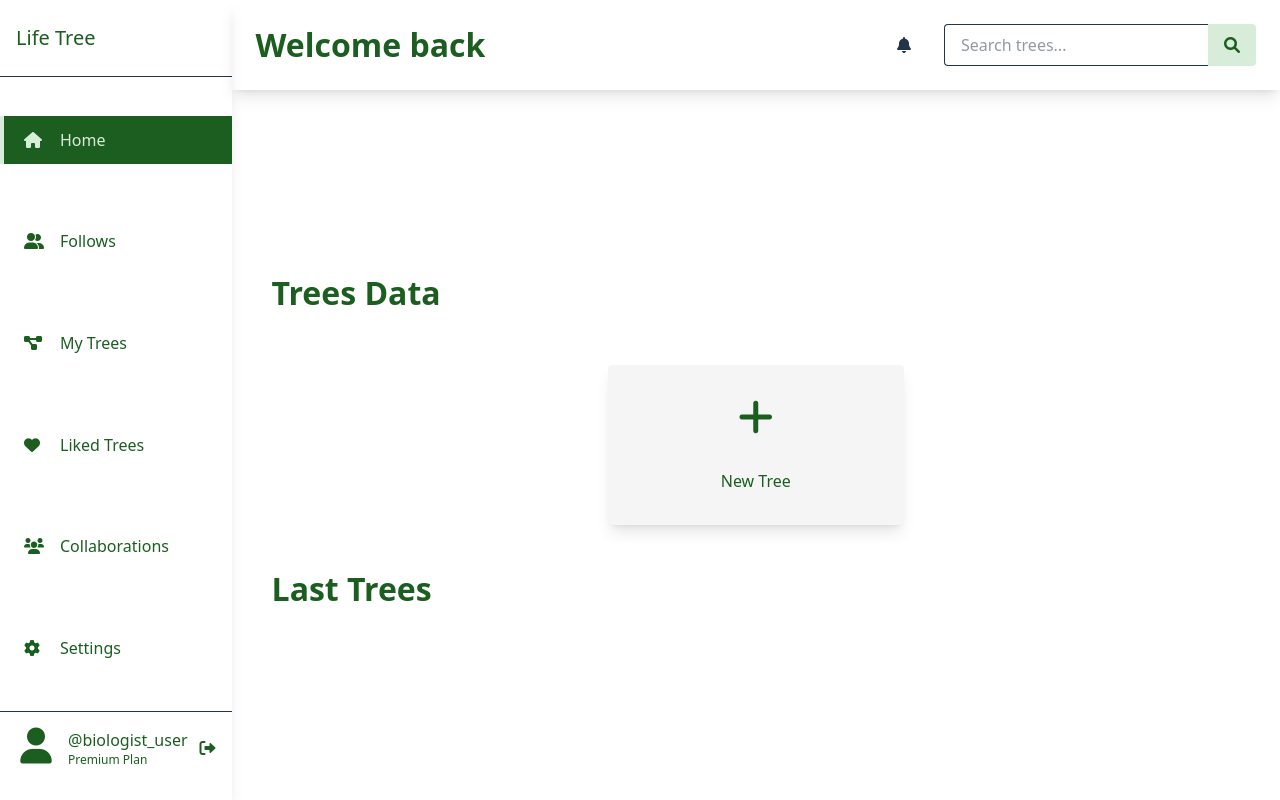
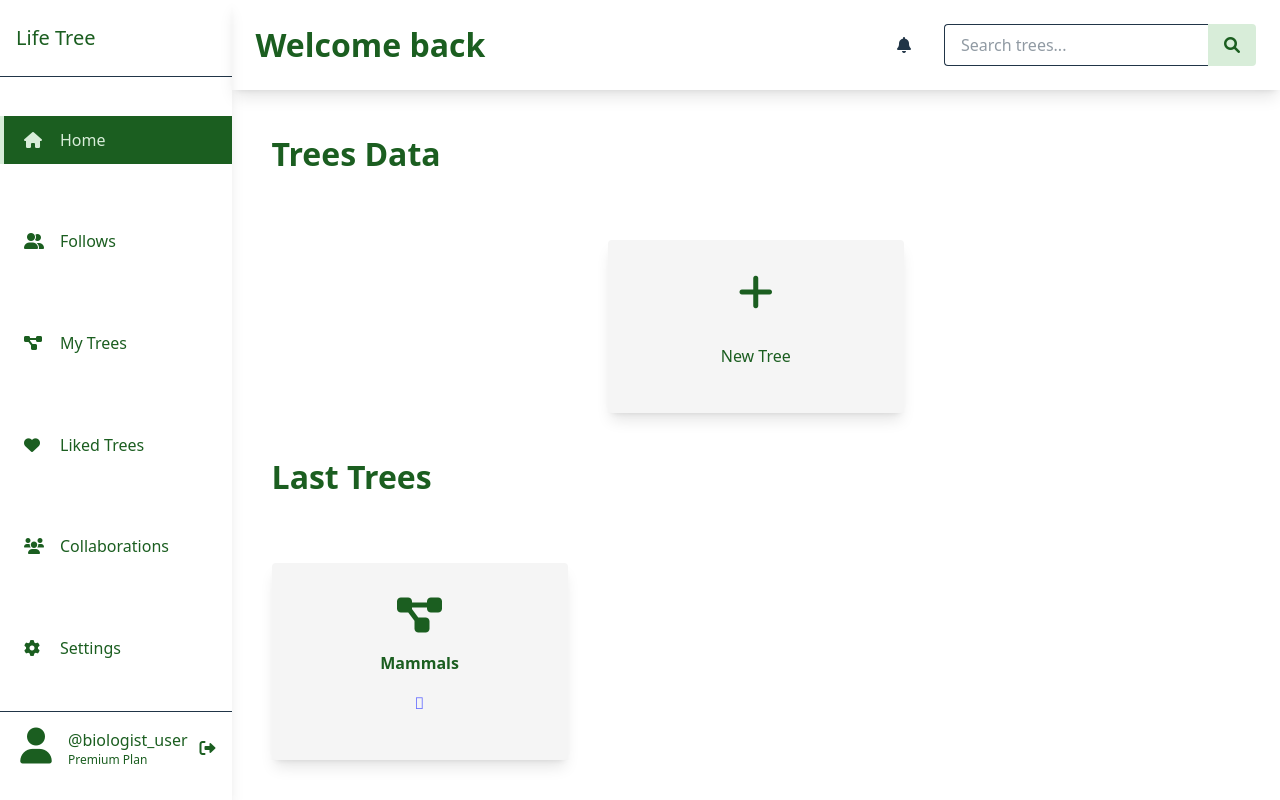
Before and after one commit to LUCHER4321/CPT-Frontend, a React (Vite) app: page /account in a window 1280 px wide. Built offline with nearby package versions, Linux system fonts and the light colour scheme; no server answers.

Commit message:
Update Dashboard.tsx

```diff
--- a/src/routes/Dashboard.tsx
+++ b/src/routes/Dashboard.tsx
@@ -1,7 +1,7 @@
 import { useEffect, useState } from "react";
 import { dashboardItems } from "../data/dashboardItems";
 import { Sidebar } from "../components/dashboard/Sidebar";
-import { exampleUsers } from "../data/example";
+import { exampleTrees, exampleUsers } from "../data/example";
 import { getMe } from "../api/user";
 import { Header } from "../components/dashboard/Header";
 import { getMyTrees, myTreesCount } from "../api/phTree";
@@ -39,7 +39,7 @@ export const Dashboard = () => {
                 limit: 3,
                 criteria: TreeCriteria.UPDATED_AT,
                 order: Order.DESC
-            }).then(t => setLastTrees(t ?? []));
+            }).then(t => setLastTrees(t ?? exampleTrees.filter(({userId}) => userId === exampleUsers[0].id).slice(0, 3)));
             getNotifications({
                 from: new Date(Date.now() - 1000 * 60 * 60 * 24 * 365.25),
                 to: new Date()
@@ -70,7 +70,7 @@ export const Dashboard = () => {
                     active={active}
                     setActive={setActive}
                 />
-                <div className="w-full h-full content-center grid grid-cols-1 sm:grid-cols-3 gap-5 sm:px-10 sm:gap-10 overflow-y-scroll">
+                <div className="w-full h-full grid grid-cols-1 sm:grid-cols-3 gap-5 p-10 sm:gap-10 overflow-y-scroll">
                     <TreesData
                         trees={trees}
                         myTrees={myTrees}
```
